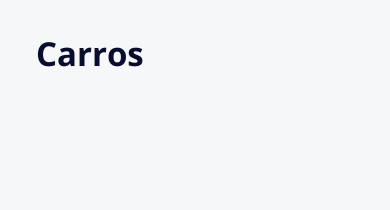
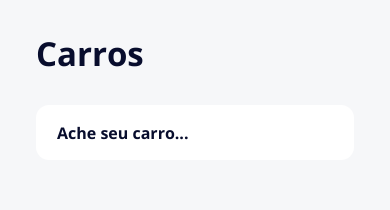
Before and after one commit to libereducacao/liber-react-native-challenge, a React Native app: screen / in a window 390 px wide. Shown: the top 210 px of the page. Built offline with nearby package versions, Linux system fonts and the light colour scheme; grey boxes are pictures that could not be loaded.

Commit message:
Create and style input field

```diff
--- a/App.js
+++ b/App.js
@@ -4,7 +4,10 @@ import {
   Text,
   View,
   ActivityIndicator,
-  StatusBar
+  StatusBar,
+  TextInput,
+  Image,
+  TouchableOpacity
 } from 'react-native';
 import * as Font from 'expo-font';
 import { LinearGradient } from 'expo-linear-gradient';
@@ -22,6 +25,22 @@ const styles = StyleSheet.create({
     color: '#080D2D',
     lineHeight: 40,
     marginBottom: 31
+  },
+  inputContainer: {
+    backgroundColor: '#FFFFFF',
+    flexDirection: 'row',
+    alignItems: 'center',
+    paddingHorizontal: 21,
+    borderRadius: 13,
+    marginBottom: 29
+  },
+  input: {
+    flex: 1,
+    height: 55,
+    fontFamily: 'OpenSans-Bold',
+    fontSize: 16,
+    lineHeight: 19,
+    color: '#080D2D'
   }
 });
 
@@ -54,6 +73,12 @@ export default class App extends Component {
         >
           <StatusBar hidden />
           <Text style={styles.heading}>Carros</Text>
+          <View style={styles.inputContainer}>
+            <TextInput style={styles.input} value="Ache seu carro..." />
+            <TouchableOpacity>
+              <Image source={require('./assets/images/search.png')} />
+            </TouchableOpacity>
+          </View>
         </LinearGradient>
       );
     } else {
```
